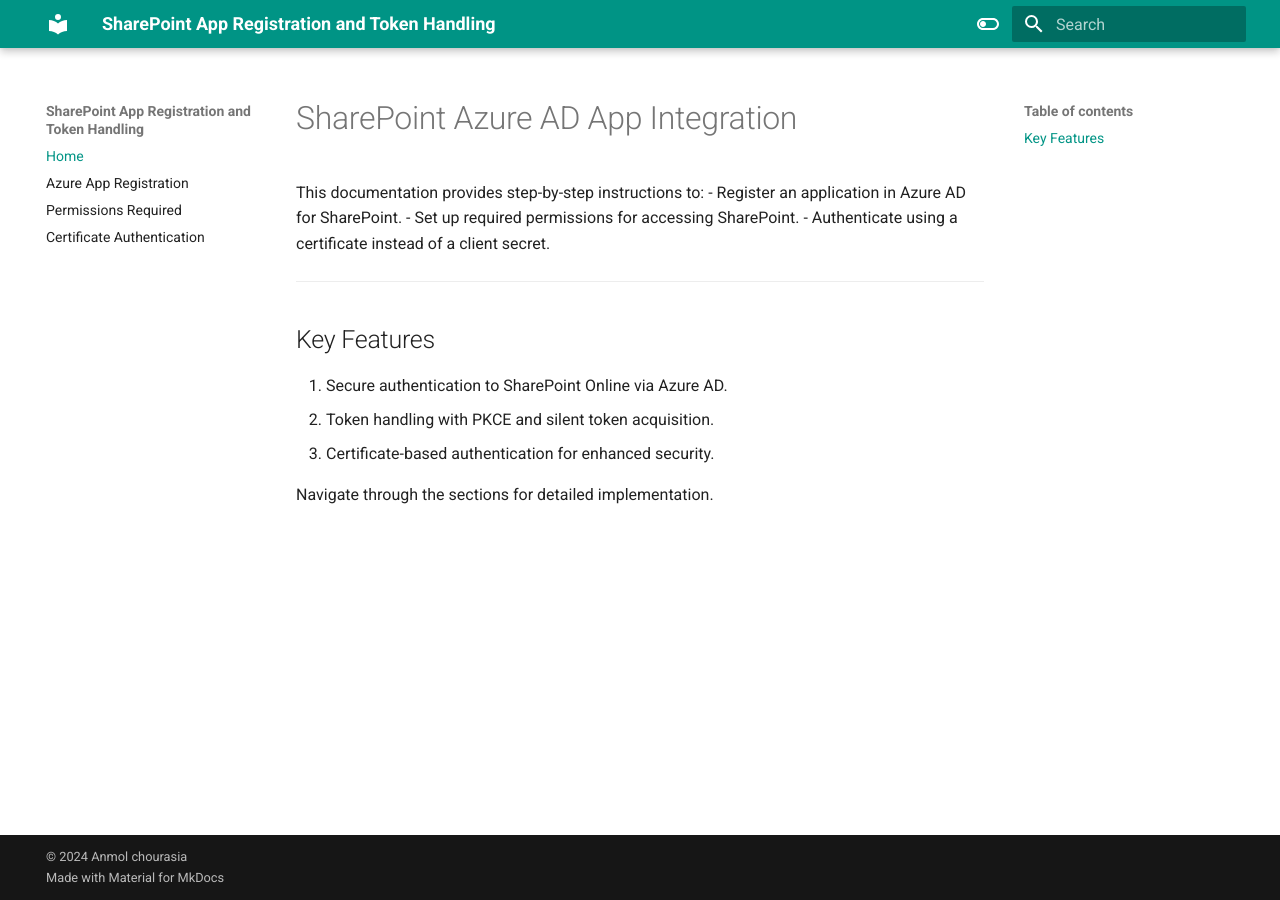
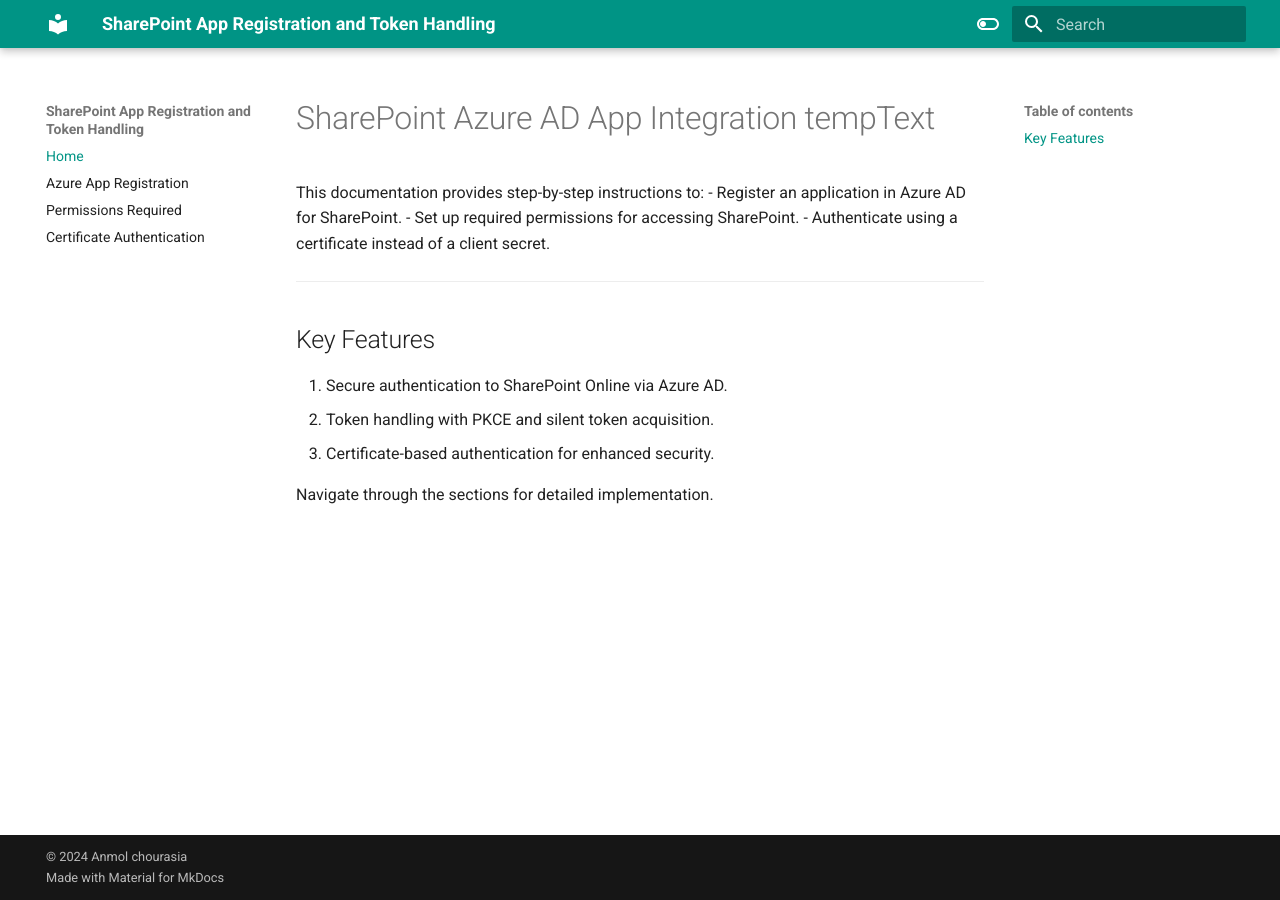
Before and after one commit to AnmolChourasia-Pro/Mkdocs, an MkDocs documentation site: the page built from docs/index.md, in a window 1280 px wide. Built offline with MkDocs 1.6.1 and Material for MkDocs 9.7.7, drawn with Linux system fonts in a browser that asks for light colours.

```diff
--- a/docs/index.md
+++ b/docs/index.md
@@ -1,4 +1,4 @@
-# SharePoint Azure AD App Integration
+# SharePoint Azure AD App Integration tempText
 
 This documentation provides step-by-step instructions to:
 - Register an application in Azure AD for SharePoint.
```
